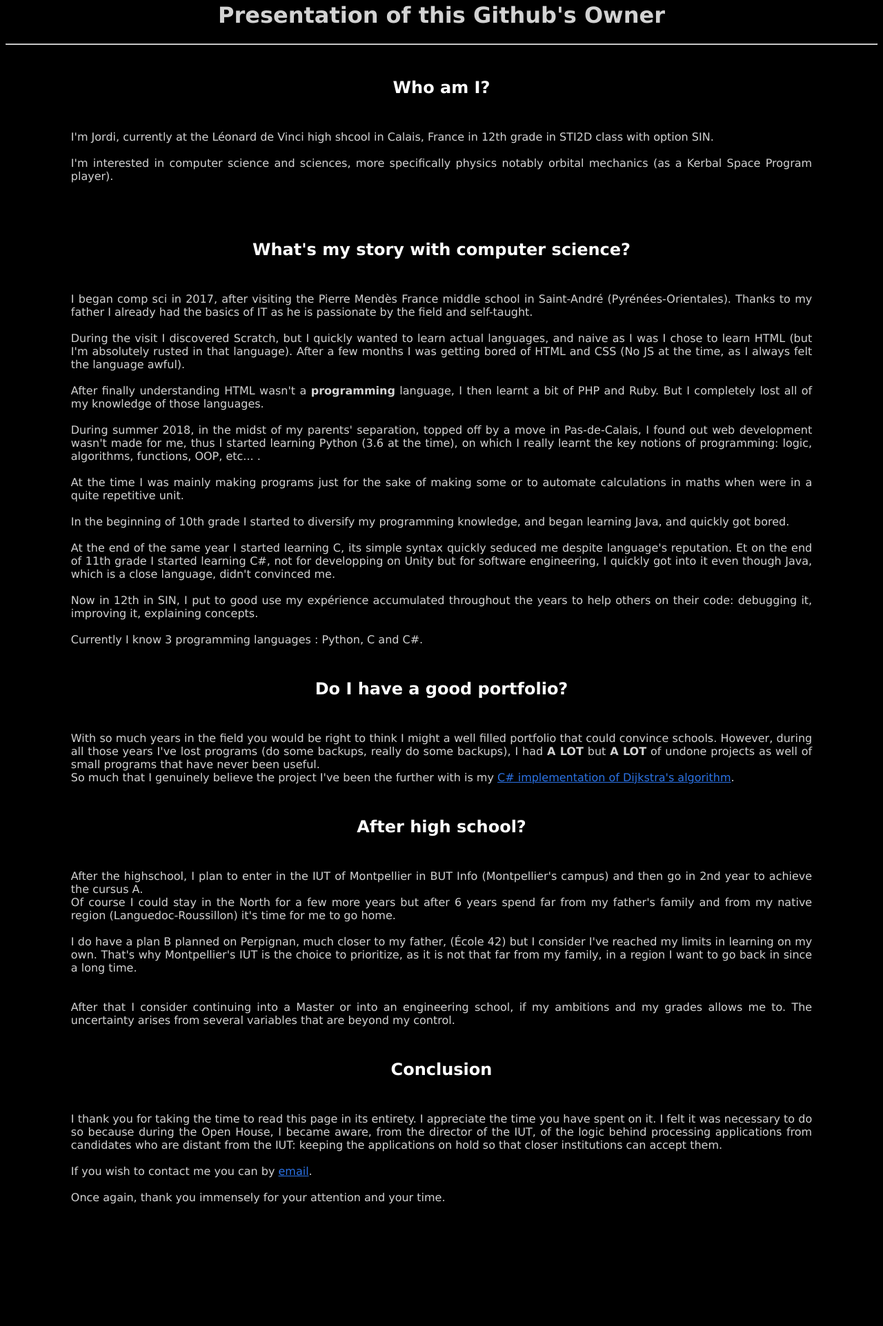
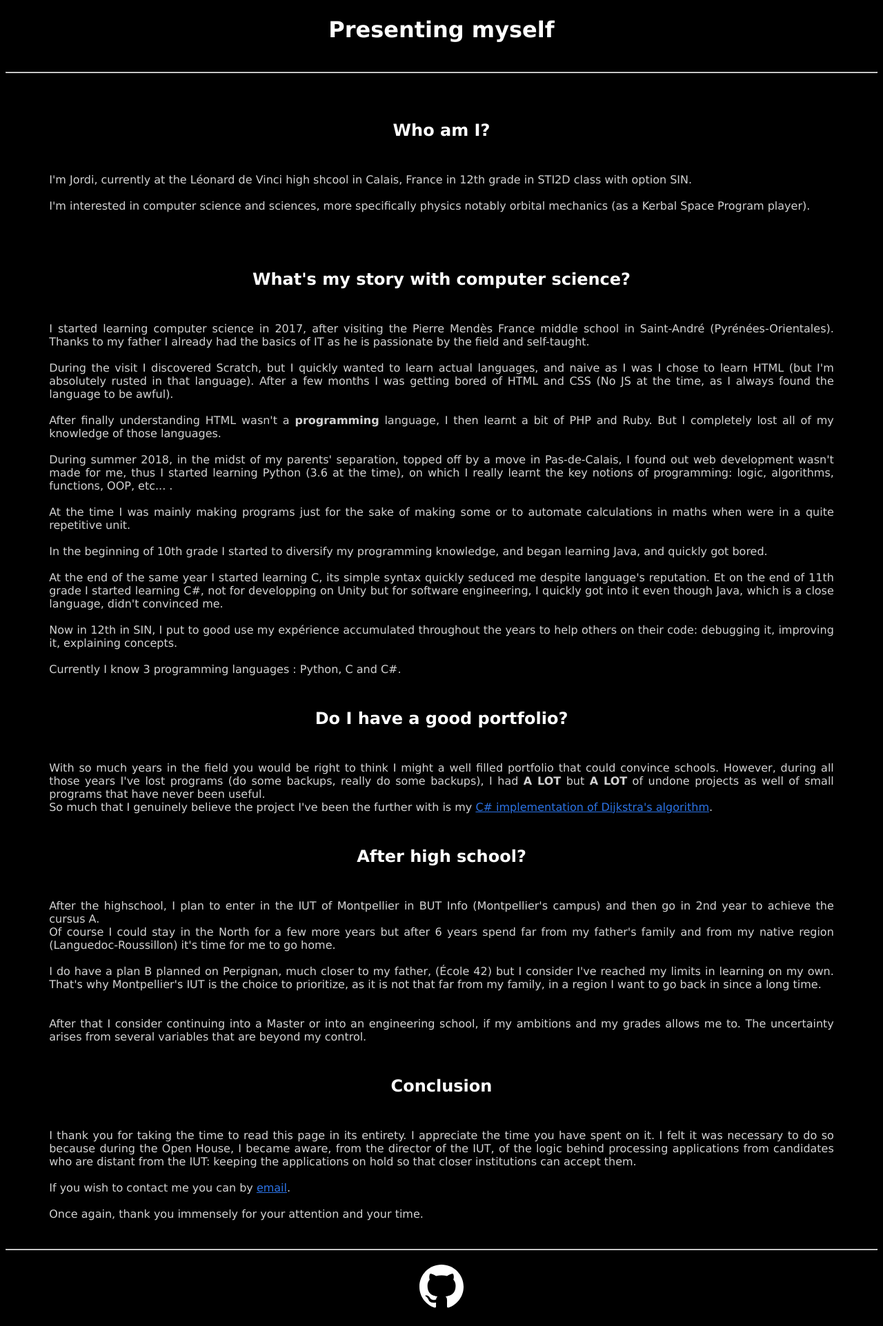
Before and after one commit to Jordi-R66/Jordi-R66.github.io, a plain HTML site: page presentation_en.html in a window 1280 px wide. Shown: the part 18-1941 px from the top of the page at 69% size. Before the commit the page ends 1785 px from the top, so only its background shows below. Drawn offline with Linux system fonts and the light colour scheme.

Commit message:
Added a few things that makes the whole thing better And removed Accueil_logo.svg

```diff
--- a/css/presentations.css
+++ b/css/presentations.css
@@ -5,8 +5,18 @@ body {
 	color: #d2d2d2;
 }
 
-h {
+h1 {
 	color: #fff;
+}
+
+#header_div {
+	margin: auto;
+	padding: 1%;
+}
+
+#footer_div {
+	margin: auto;
+	padding: 1%;
 }
 
 h2 {
@@ -18,7 +28,9 @@ h2 {
 #main_box {
 	margin: auto;
 	text-align: justify;
-	width: 85%;
+	width: 90%;
+	padding-bottom: 1%;
+	padding-top: 1%;
 }
 
 a {
--- a/css/style.css
+++ b/css/style.css
@@ -7,6 +7,11 @@ body {
 #header_div {
 	text-align: center;
 	margin-top: 10;
+}
+
+#footer_div {
+	text-align: center;
+	margin-bottom: 10;
 }
 
 .navmenu {
--- a/presentation_en.html
+++ b/presentation_en.html
@@ -6,12 +6,13 @@
 	<meta name="viewport" content="width=device-width, initial-scale=1">
 	<link rel="stylesheet" type="text/css" href="css/style.css">
 	<link rel="stylesheet" type="text/css" href="css/presentations.css">
+	<link rel="icon" type="image/svg+xml" href="img/github_icon.svg">
 	<title>Presentation in EN</title>
 </head>
 <body>
 	<div id="header_div">
 		<header>
-			<h1>Presentation of this Github's Owner</h1>
+			<h1>Presenting myself</h1>
 		</header>
 	</div>
 
@@ -30,10 +31,10 @@
 		<h2>What's my story with computer science?</h2>
 
 		<p>
-			I began comp sci in 2017, after visiting the Pierre Mendès France middle school in Saint-André (Pyrénées-Orientales). Thanks to my father I already had the basics of IT as he is passionate by the field and self-taught.
+			I started learning computer science in 2017, after visiting the Pierre Mendès France middle school in Saint-André (Pyrénées-Orientales). Thanks to my father I already had the basics of IT as he is passionate by the field and self-taught.
 			<br><br>
 			During the visit I discovered Scratch, but I quickly wanted to learn actual languages, and naive as I was I chose to learn HTML (but I'm absolutely rusted in that language).
-			After a few months I was getting bored of HTML and CSS (No JS at the time, as I always felt the language awful).
+			After a few months I was getting bored of HTML and CSS (No JS at the time, as I always found the language to be awful).
 			<br><br>
 			After finally understanding HTML wasn't a <strong>programming</strong> language, I then learnt a bit of PHP and Ruby. But I completely lost all of my knowledge of those languages.
 			<br><br>
@@ -79,5 +80,15 @@
 			Once again, thank you immensely for your attention and your time.
 		</p>
 	</div>
+
+	<hr>
+
+	<div id="footer_div">
+		<footer>
+			<a href="https://github.com/Jordi-R66/">
+				<img src="img\github_icon.svg" width="64px" height="64px" title="Reach my github profile">
+			</a>
+		</footer>
+	</div>
 </body>
 </html>
```
Also changed, not shown: presentation_fr.html (+11 -0 lines), img/Accueil logo.svg (deleted), img/github_icon.svg (added).
